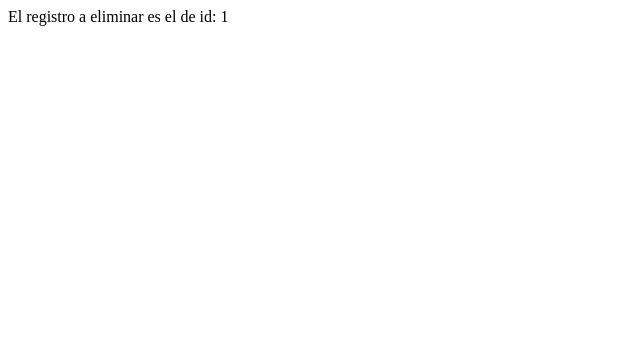
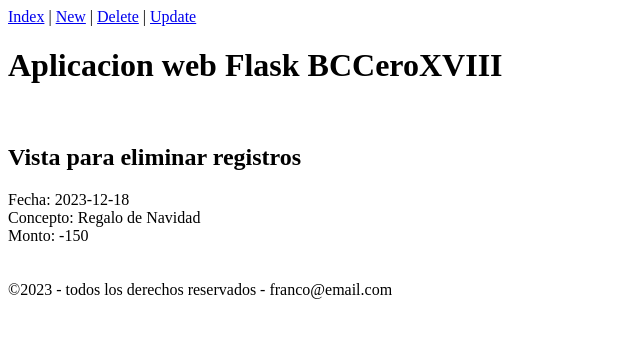
Before and after one commit to Franco-RD/ingresos-gastos, a Flask app: page /delete/1 in a window 1280 px wide. Shown: the top 338 px of the page, without its empty margins (0-640 px from the left). Run offline with Flask 3, Linux system fonts and the light colour scheme.

Commit message:
Inicio de funcion eliminar registro

```diff
--- a/app_ingresos_gastos/routes.py
+++ b/app_ingresos_gastos/routes.py
@@ -60,8 +60,14 @@ def new():
 
 @app.route("/delete/<int:id>")
 def delete(id):
-    return f"El registro a eliminar es el de id: {id}"
-    #return render_template("delete.html", titulo = "Borrar")
+    miFicheroDelete = open('data/movimientos.csv', 'r')
+    lecturaDelete = csv.reader(miFicheroDelete, delimiter=',', quotechar='"')
+    registro_buscado = []
+    for item in lecturaDelete:
+        if item[0] == str(id):  #Encuentro el id buscado para borrar
+            registro_buscado.append(item)
+
+    return render_template("delete.html", titulo = "Borrar", data = registro_buscado)
 
 
 @app.route("/update/<int:id>")
--- a/app_ingresos_gastos/templates/delete.html
+++ b/app_ingresos_gastos/templates/delete.html
@@ -3,4 +3,8 @@
 
 <h1>Vista para eliminar registros</h1>
 
+<label for="">Fecha: {{data[0][1]}}</label><br>  {# Hay que pasarle dos indices porque data es una lista que contiene una lista dentro con los datos de la id que quiero borrar#}
+<label for="">Concepto: {{data[0][2]}}</label><br>
+<label for="">Monto: {{data[0][3]}}</label><br>
+
 {% endblock %}
```
